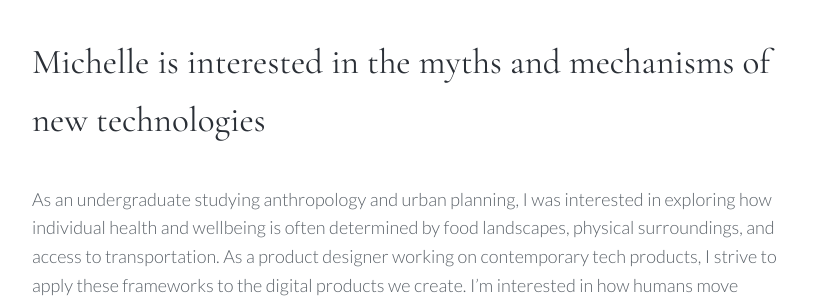
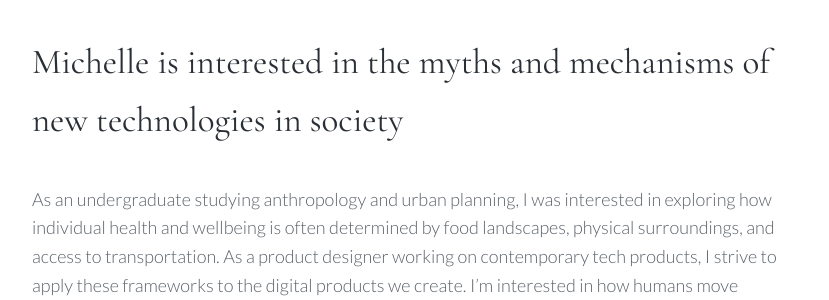
Before and after one commit to venetucci/personal-website, a Jekyll site: the page built from _pages/about.md, in a window 1280 px wide and 900 px high. Shown: the part 186-486 px from the top of the window, without its empty margins (224-1053 px from the left). Built offline with Jekyll 4.4.1, drawn with Linux system fonts in a browser that asks for light colours; nearby versions of some CDN libraries; some of the changed text lies outside the part shown.

Commit message:
Update from Forestry.io Michelle Venetucci Harvey updated _pages/about.md

```diff
--- a/_pages/about.md
+++ b/_pages/about.md
@@ -1,9 +1,10 @@
 ---
-title: Michelle is interested in the myths and mechanisms of new technologies
+title: Michelle is interested in the myths and mechanisms of new technologies in society
+"<!-- subtitle": ''
 description: About Michelle
-featured_image:
+featured_image: ''
+
 ---
-
 As an undergraduate studying anthropology and urban planning, I was interested in exploring how individual health and wellbeing is often determined by food landscapes, physical surroundings, and access to transportation. As a product designer working on contemporary tech products, I strive to apply these frameworks to the digital products we create. I’m interested in how humans move through digital experiences, and how these experiences can augment, harm, or otherwise influence an individual’s non-digital life. As an extension, I'm interested in identifying the underlying cultural and economic mechanisms of the tech industry itself, and exploring how this impacts the products we create and the values and wellbeing of consumers who use these products, as well as society as a whole.
 
 As a designer at Thoughtbot, I worked with startups to build out their MVP web and native apps. I led research and user experience efforts on client projects, along with front-end development work and project management strategies. At Lyft, I worked on the future of ridesharing and led driver earnings and incentive design and research from 2015 to 2017. I currently work on core features for GitHub, the platform that houses most of the world’s code.
```
Also changed, not shown: other parts of _pages/about.md (+2 -0 lines).
